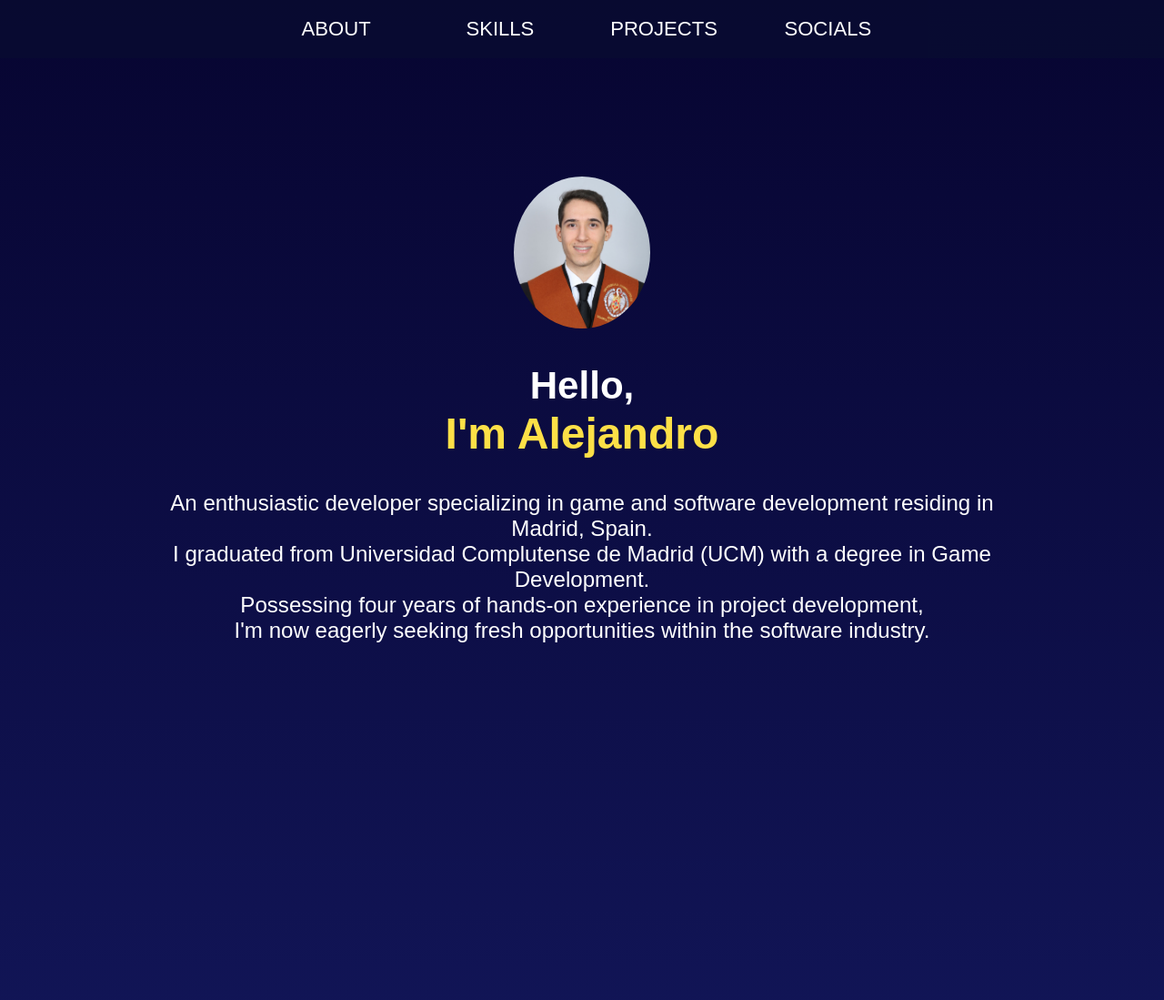
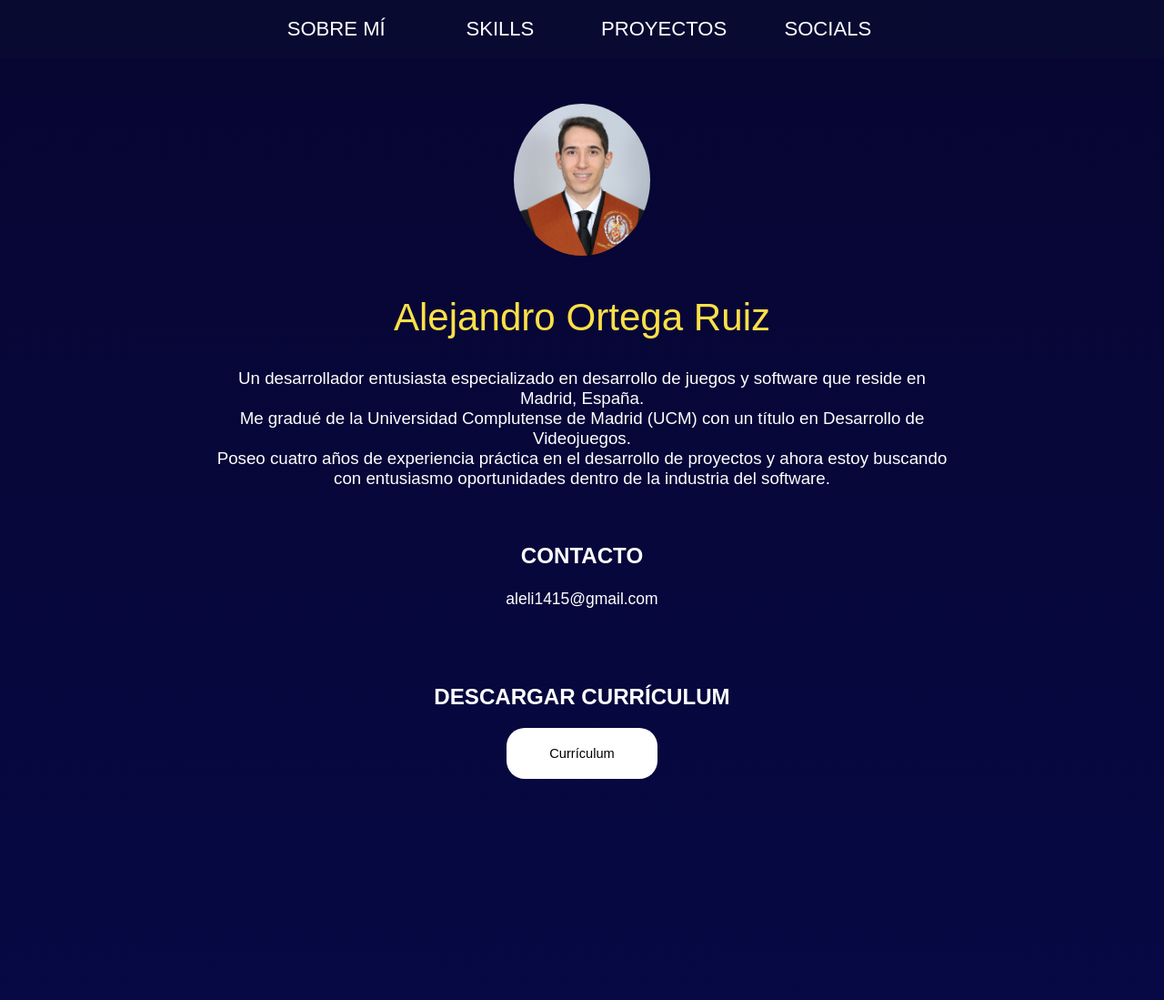
Before and after one commit to Alejao03/Alejao03, a plain HTML site: page index.html in a window 1280 px wide. Shown: the top 1099 px of the page at 91% size. Drawn offline with Linux system fonts and the light colour scheme.

Commit message:
Español, contacto y descarga de cv

```diff
--- a/index.css
+++ b/index.css
@@ -7,11 +7,83 @@
 }
 
 body {
-    background: linear-gradient(#070531, #3044c5);
+    background: linear-gradient(#070531, #031481);
     margin: 0;
     padding: 0;
     box-sizing: border-box;
     /* width: auto; */
+}
+
+.curriculum
+{
+    color: #000;
+    width: max(13vw,13vh);
+    height: max(3vw,7vh);
+    font-size: clamp(0.625rem, 0.4934rem + 0.5263vw, 1.125rem);
+    justify-content: center;
+    align-items: center;
+    border-radius: 20px;
+    background: #fff;
+    transition: all 0.3s;
+}
+
+.curriculum:active {
+    color: #9e9e9e;
+    box-shadow: inset 4px 4px 12px #000, inset -4px -4px 12px #0b2392;
+}
+
+.curriculum:hover
+{
+    cursor: pointer;
+    background: #9c9c9c;
+}
+
+.row
+{
+    margin: 0 auto;
+    width: 100%;
+    display: flex;
+    flex-wrap: wrap;
+    flex-direction: column;
+    justify-content: center;
+    align-items: center;
+    text-align: center;
+    object-fit: contain;
+}
+
+
+.info
+{
+    height: 10vh;
+    display: flex;
+    flex-direction: column;
+}
+
+.name h3{
+    margin: 0 auto;
+    width: 70%;
+}
+
+.name .left
+{
+    text-align:left;
+    width: 50%;
+}
+
+h3{
+    color: #FFF;
+    font-weight: 100;
+}
+
+h4{
+    font-size: clamp(0.875rem, 0.7763rem + 0.3947vw, 1.25rem);
+    color: #FFF;
+    font-weight: 100;
+}
+
+.small-font
+{
+    font-size: clamp(0.625rem, 0.5263rem + 0.3947vw, 1rem);
 }
 
 .bar{
@@ -514,12 +586,6 @@ header a:hover
 {
     color: #fff;
     font-size: clamp(1rem, 0.7697rem + 0.9211vw, 1.875rem);
-}
-
-.content h2 span
-{
-    color:rgb(253 224 71 / 1);
-    font-size: clamp(2.5rem, 2.2697rem + 0.9211vw, 3.375rem);
 }
 
 .content .important
--- a/index.html
+++ b/index.html
@@ -11,24 +11,41 @@
     <section class="banner" id="sec">
         <header>
             <div class="header-div">
-                <a class="uppercase" href="#me">About</a>
+                <a class="uppercase" href="#">Sobre mí</a>
                 <a class="uppercase" href="#skills">Skills</a>
-                <a class="uppercase" href="#projects">Projects</a>
+                <a class="uppercase" href="#projects">Proyectos</a>
                 <a class="uppercase" href="#social">Socials</a>
             </div>
         </header>
         <div class="content" id="me">
-            <div class="add-space10"></div>
+            <!-- <div class="add-space5"></div> -->
             <div class="name">
                 <img class="img-sphere" src="img/foto.jpg">
-                <h2 class="important">Hello,  <br><span>I'm Alejandro</span></h2>
+                <div class="add-space5"></div>
+                <div class="info">
+                    <p class="important golden-color">Alejandro Ortega Ruiz</p>
+                </div>
+                <h3>
+                    Un desarrollador entusiasta especializado en desarrollo de juegos y software que reside en Madrid, España.
+                    <br>Me gradué de la Universidad Complutense de Madrid (UCM) con un título en Desarrollo de Videojuegos.
+                    <br>Poseo cuatro años de experiencia práctica en el desarrollo de proyectos y ahora estoy buscando con entusiasmo oportunidades dentro de la industria del software.
+
+
+                </h3>
+
+                <div class="add-space5"></div>
+
+                <h2>CONTACTO</h2>
+                <h4>aleli1415@gmail.com</h4>
+
+                <div class="add-space5"></div>
+
+                <h2>DESCARGAR CURRÍCULUM</h2>
+                <a href="img/CV_AlejandroOrtegaRuiz.pdf" target="_blank">
+                    <button class="curriculum">Currículum</button>
+                  </a>
             </div>
-            <p>
-                An enthusiastic developer specializing in game and software development residing in Madrid, Spain.
-                <br>I graduated from Universidad Complutense de Madrid (UCM) with a degree in Game Development.
-                <br>Possessing four years of hands-on experience in project development,
-                <br>I'm now eagerly seeking fresh opportunities within the software industry.
-            </p>
+            <!-- <div class="add-space5"></div> -->
             <div class="add-space10"></div>
             <div class="add-space10"></div>
             <div class="add-space10" id="skills"></div>
@@ -83,7 +100,8 @@
             <div class="projects animation-appear">
                 <div class="add-space5"></div>
                 <div class>
-                    <h2 class="title">PROJECTS</h2>
+                    <h2 class="title">PROYECTOS</h2>
+                    <div class="add-space5"></div>
                     <h2 class="golden-color">PaintLess</h2>
                     <p>PaintLess es un <span class="golden-color">videojuego multijugador de estrategia por turnos</span> en el cual los jugadores disponen de un amplio abanico de personajes con distintas habilidades de los cuales deben seleccionar seis.
                         El juego se desarrolla en un <span class="golden-color">tablero 8x10</span> donde los jugadores deben mover a sus diferentes personajes para cubrir la mayor área de juego posible.
@@ -147,7 +165,7 @@
                 <div class="add-space10"></div>
 
                 <a href="projects.html">
-                    <button class="button3">MORE PROJECTS</button>
+                    <button class="button3">OTROS PROYECTOS</button>
                   </a>
 
                 <div class="add-space10"></div>
```
Also changed, not shown: 1 other file.
